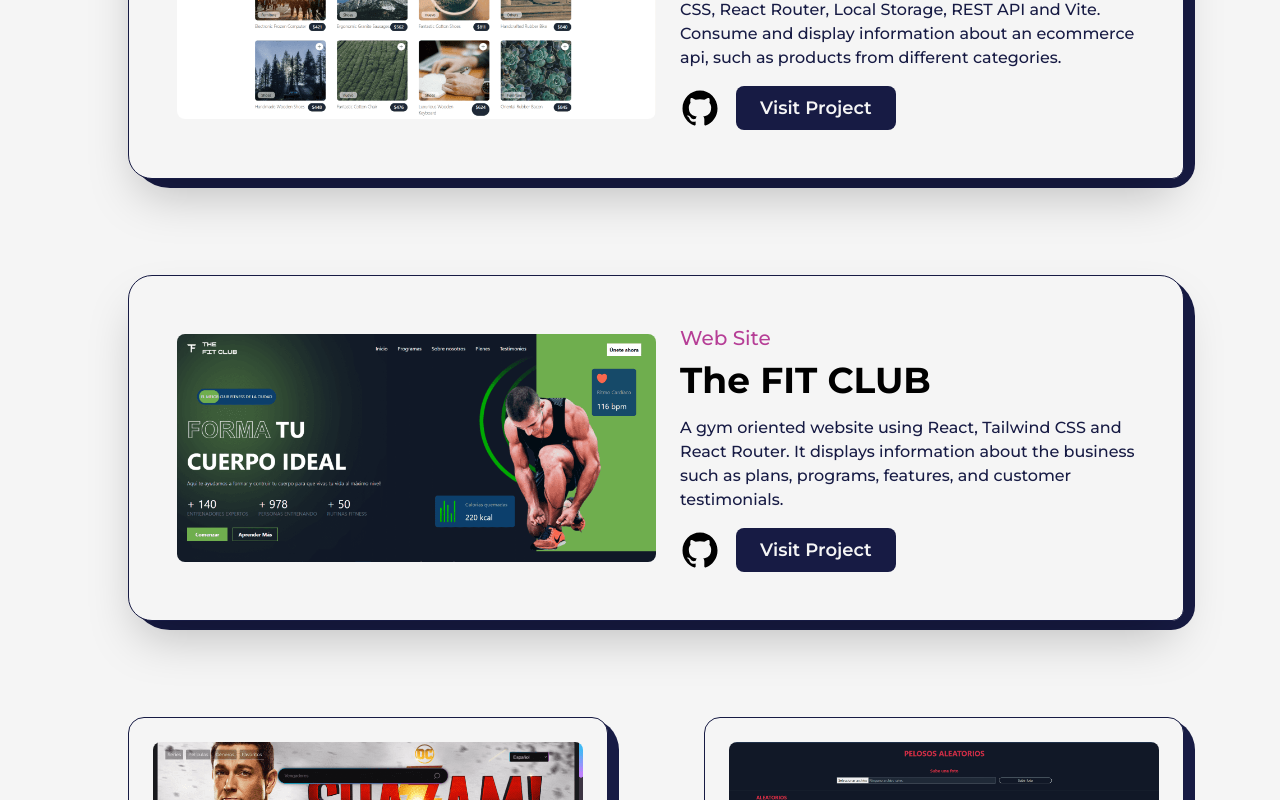
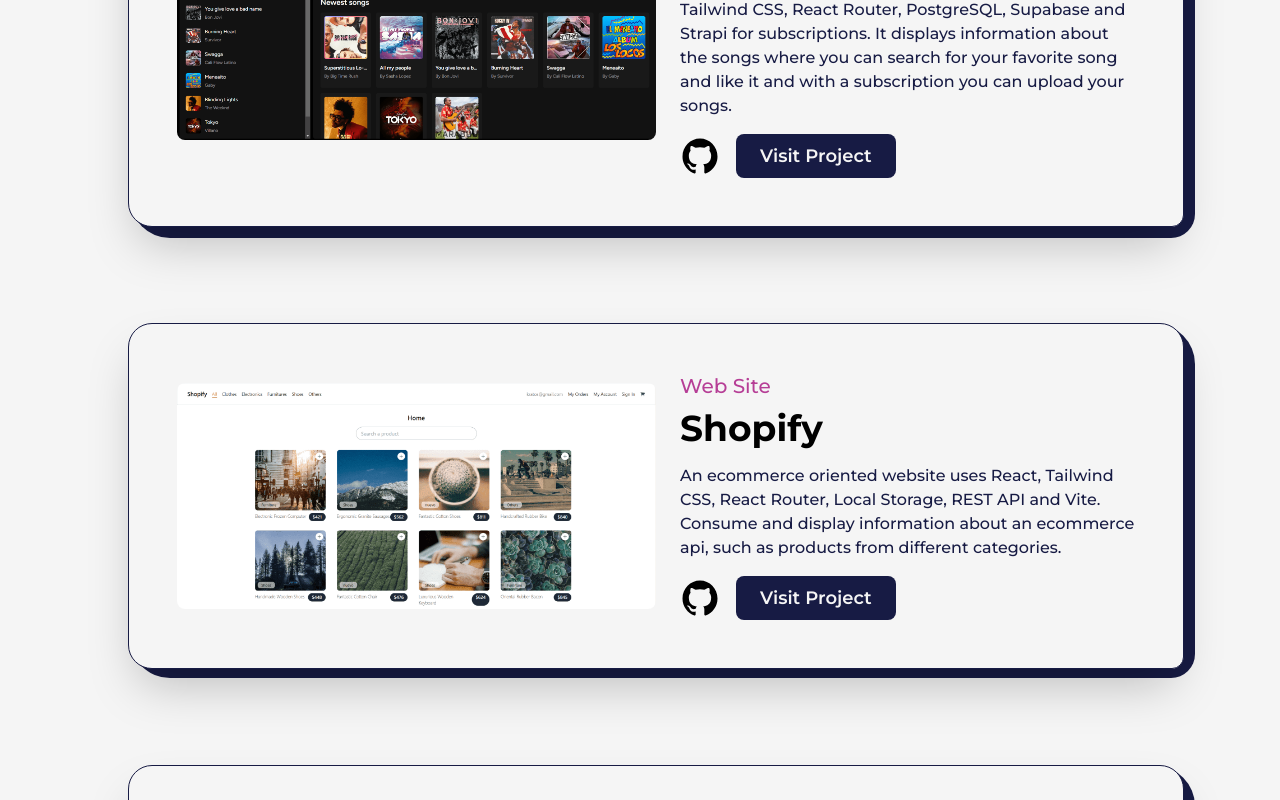
Before and after one commit to Henry-Caiza/portfolio, a Next.js app: page /projects in a window 1280 px wide. Shown: the part 600-1400 px from the top of the page. Built offline with nearby package versions, Linux system fonts and the light colour scheme.

Commit message:
project stupify

```diff
--- a/src/pages/api/hello.js
+++ b/src/pages/api/hello.js
@@ -1,5 +1,5 @@
 // Next.js API route support: https://nextjs.org/docs/api-routes/introduction
 
 export default function handler(req, res) {
-  res.status(200).json({ name: 'John Doe' })
+  res.status(200).json({ name: 'Henry caiza' })
 }
--- a/src/pages/projects.js
+++ b/src/pages/projects.js
@@ -19,6 +19,7 @@
 import linktreeapp from '../../public/images/projects/linktree.png'
 
 import stadisticapp from '../../public/images/projects/stadisticbasic.png'
+import stupifyapp from '../../public/images/projects/stupify.png'
 
 
 import { motion } from 'framer-motion'
@@ -108,6 +109,18 @@
                         <div className='col-span-12'>
                             <FeaturedProject
 
+                                title='Stupify'
+                                img={stupifyapp}
+                                summary=
+                                'An clone of Spotify oriented website uses Nextjs, React, Tailwind CSS, React Router, PostgreSQL, Supabase and Strapi for subscriptions. It displays information about the songs where you can search for your favorite song and like it and with a subscription you can upload your songs.'
+                                link='https://spotify-clone-henrycv.vercel.app/'
+                                github='https://github.com/Henry-Caiza/spotify-clone'
+                                type='Web Site'
+                            />
+                        </div>
+                        <div className='col-span-12'>
+                            <FeaturedProject
+
                                 title='Shopify'
                                 img={shopyfy}
                                 summary=
@@ -123,7 +136,7 @@
                                 title='The FIT CLUB'
                                 img={gymfit}
                                 summary=
-                                'A gym oriented website using React, Tailwind CSS and React Router. It displays information about the business such as plans, programs, features, and customer testimonials.'
+                                'A gym oriented website using NextJS, React, Tailwind CSS and React Router. It displays information about the business such as plans, programs, features, and customer testimonials.'
                                 link='https://henry-caiza-gym.netlify.app/'
                                 github='https://github.com/Henry-Caiza/gym'
                                 type='Web Site'
```
Also changed, not shown: public/images/projects/stupify.png (added), 1 other file (tests, documents, lock files or other folders).
